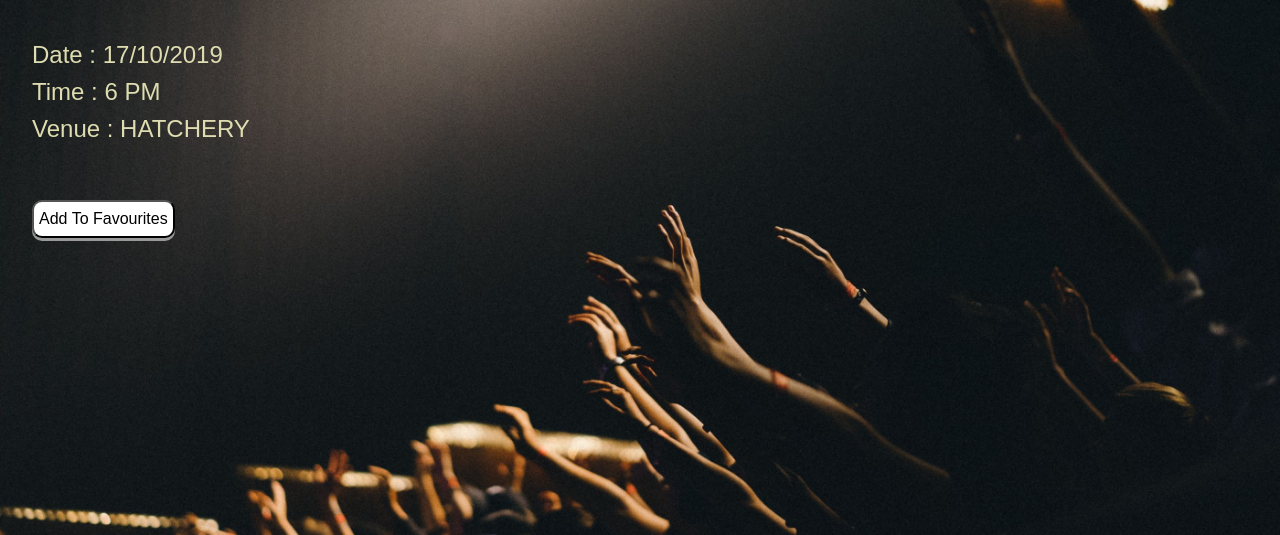
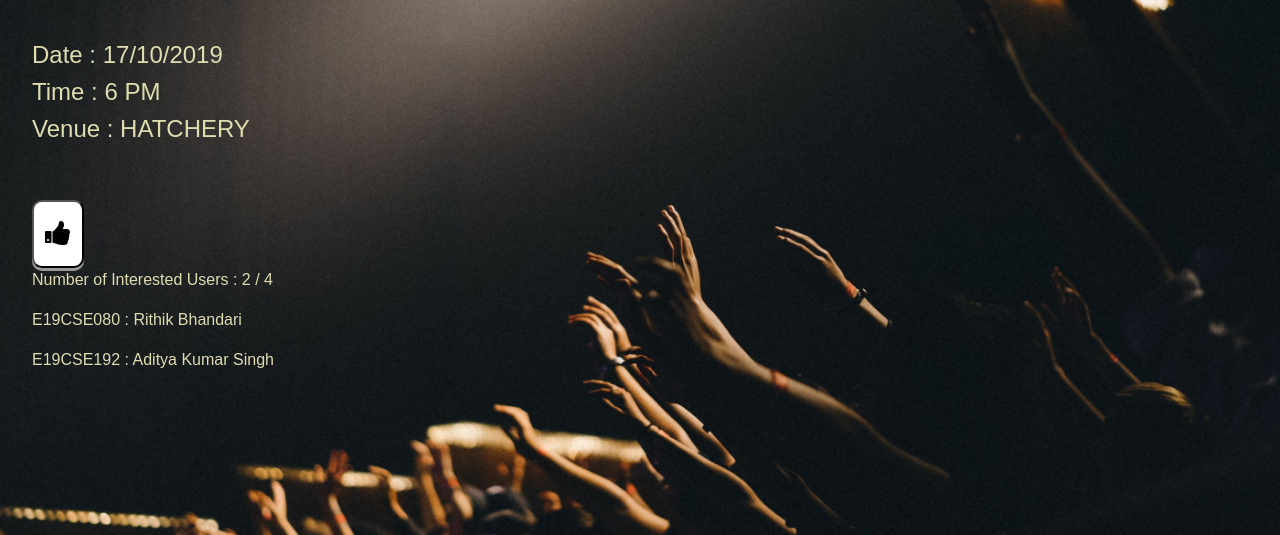
Before and after one commit to rithik-dev/Unspammify, a Flask app: page /events/181448 in a window 1280 px wide. Shown: the part 265-800 px from the top of the page. Run offline with Flask 2, Linux system fonts and the light colour scheme; the visitor is signed in with stand-in values (Sample User, id 1); data comes from the database, SQL or seed files in the repository; both versions use the stored data as it was after the commit; some libraries are stand-ins or nearby versions.

Commit message:
Add files via upload
-delete extra background images
-changed ui .. added icons instead of text
-added sort_events function to sort events based on date
-shows number and names of interested users for an event when admin is logged in
-events section now modifies to show different options based on who is logged in ..either user or admin
-minor fixes

```diff
--- a/app.py
+++ b/app.py
@@ -5,12 +5,31 @@
 from datetime import timedelta
 from flask_mail import Mail, Message  # to send email
 from forms import (LoginForm, RegisterForm)  # , OTPForm)
+from datetime import datetime
 
 app = Flask(__name__)
 app.config.from_pyfile('app_config.py')
 db = SQLAlchemy(app)
 
 mail = Mail(app)
+
+
+def sort_events(lst):    # sort events based on date only
+    new_list = []
+
+    while lst:
+        minimum = datetime.strptime(lst[0].EventDate, '%d/%m/%Y').date()
+        ev = lst[0]
+        for e in lst:
+            event_date = datetime.strptime(e.EventDate, '%d/%m/%Y').date()
+            if event_date < minimum:
+                minimum = event_date
+                ev = e
+        new_list.append(ev)
+        if ev in lst:
+            lst.remove(ev)
+
+    return new_list
 
 
 def get_session():
@@ -30,8 +49,12 @@
         flash(message_on_true, 'success')
         return True
     except Exception as e:
-        flash("Error Sending Email", 'danger')
-        return False
+        if recipients:    # there is atleast one interested user
+            flash("Error Sending Email", 'danger')
+            return False
+        else:
+            flash("Email Not Sent As No User Was Interested !!", 'warning')
+            return False
 
 
 # def addAdmin(id, password):
@@ -78,7 +101,7 @@
         events = []
         for event in favourite_events:
             events.append(EventsModel.query.filter_by(ID=event).first())
-        return render_template("panels/user/homepage.html", events=events)
+        return render_template("panels/user/homepage.html", events=sort_events(events))
     else:
         flash(f"User '{user_id}' Not Logged In", 'danger')
         print(f"User '{user_id}' Not Logged In")
--- a/app_config.py
+++ b/app_config.py
@@ -1,4 +1,4 @@
-DEBUG = True
+DEBUG = False
 SECRET_KEY = 'n#q#_j5ad&CDha7&gCNfc*pGXAkfhL=*KaHvh=Ehuv+HTqbBH=$2w9p+gf$X@jgW9_5dTaq3pt!f-g#@VPpBDhrYwnSrLcbe=zSzHH'
 SQLALCHEMY_DATABASE_URI = 'sqlite:///database.db'
 
--- a/static/css/layout-style.css
+++ b/static/css/layout-style.css
@@ -39,14 +39,18 @@
 }
 
 .card-body{
-    height:310px;
+    height:280px;
+}
+
+.card-body .card-subtitle{
+padding:2px;
 }
 .card .card-body .card-title,
 .card .card-body .card-link {
   color: black;
 }
 
-input[type="button"] {
+input[type="button"],button {
   background-color: var(--card-button-color);
   padding: 5px;
   text-align: center;
@@ -59,11 +63,16 @@
   box-shadow: 0 3px #999;
   transition: 0.1s;
 }
-input[type="button"]:hover {
+input[type="button"]:hover{
   font-weight: bold;
 }
 
-input[type="button"]:active {
+a button{
+  font-size:28px;
+  padding:11px;
+}
+
+input[type="button"]:active{
   box-shadow: 0 1px #666;
   transform: translateY(2px);
 }
--- a/templates/events/display-event-page.html
+++ b/templates/events/display-event-page.html
@@ -23,6 +23,24 @@
 <br/>
 <br/>
 
-<a href="/events/add-to-fav/{{event.ID}}" class="card-link"><input type="button"
-                            value="Add To Favourites"></a>
+<!--<a href="/events/add-to-fav/{{event.ID}}" class="card-link"><input type="button"-->
+<!--                            value="Add To Favourites"></a>-->
+
+{% set session = get_session() %}
+<a href="/events/add-to-fav/{{event.ID}}" data-toggle="tooltip" title="Add To Favourites">
+    <button>
+        <i class="fa fa-thumbs-up"></i>
+    </button>
+</a>
+
+<!-- displaying interested users name here only if admin is logged in  -->
+{% if 'admin' in session %}
+{% if users_interested %}
+<p>Number of Interested Users : {{ num_interested }} / {{ total_users_registered }}</p>
+{% for user in users_interested %}
+    <p>{{user[0]}}  :  {{user[1]}}</p>
+{% endfor %}
+{% endif %}
+{% endif %}
+
 {% endblock %}
--- a/templates/layout.html
+++ b/templates/layout.html
@@ -17,11 +17,23 @@
     <script src="https://ajax.googleapis.com/ajax/libs/jquery/2.1.1/jquery.min.js"></script>
     {% block head %}
     <title>{% block title %}Bennett University {% endblock %}</title>
+
+    <!--    font awesome icons  -->
+    <link rel="stylesheet" href="https://cdnjs.cloudflare.com/ajax/libs/font-awesome/4.7.0/css/font-awesome.min.css">
+
+
     <link rel="stylesheet" type="text/css" href="{{ url_for('static',filename='css/layout-style.css') }}">
     {% endblock %}
 
     {% block style %}
     {% endblock %}
+
+<!--    tooltip jQuery     -->
+    <script>
+        $(document).ready(function(){
+            $('[data-toggle="tooltip"]').tooltip();
+        });
+</script>
     {% block script_block %}
     {% endblock %}
 </head>
--- a/views_admin.py
+++ b/views_admin.py
@@ -1,4 +1,4 @@
-from app import (app, render_template, session, flash, redirect)
+from app import (app, render_template, session, flash, redirect, sort_events)
 from models import EventsModel
 
 URL_PREFIX = '/admin'
@@ -8,7 +8,7 @@
 def admin_panel():
     if 'admin' in session:
         return render_template("panels/admin/homepage.html"
-                               , events=EventsModel.query.order_by(EventsModel.EventDate).all())
+                               , events=sort_events(EventsModel.query.all()))
     else:
         flash("Admin Not Logged In", 'danger')
         print("Admin Not Logged In")
--- a/views_events.py
+++ b/views_events.py
@@ -1,27 +1,10 @@
-from app import (app, db, render_template, request, session, flash, redirect, sendMail)
+from app import (app, db, render_template, request, session, flash, redirect, sendMail, sort_events)
 from forms import AddEvent
 from models import EventsModel, UserModel
 from random import randint  # generating random id for events
 from datetime import datetime, date
 
 URL_PREFIX = '/events'
-#
-#
-# def sort_events(lst):
-#     current_date = date.today()
-#     print("l",lst)
-#     new_list = []
-#     minimum = current_date
-#     while lst:
-#         for e in lst:
-#             event_date = datetime.strptime(e.EventDate, '%d/%m/%Y').date()
-#             if event_date < minimum:
-#                 minimum = event_date
-#                 ev = e
-#         new_list.append(ev)
-#         lst.remove(ev)
-#         print(",,>",new_list)
-#         return new_list
 
 
 def get_event_description(e, msg=''):
@@ -53,7 +36,7 @@
 def display_events():
     if 'user' in session or 'admin' in session:  # accessible only if user or admin is logged in
         return render_template("events/homepage.html",
-                               events=EventsModel.query.order_by(EventsModel.EventDate).all())
+                               events=sort_events(EventsModel.query.all()))
     else:
         flash("Not Logged In", 'danger')
         print("Not Logged In")
@@ -242,7 +225,22 @@
             print(f"Event  With ID : '{event_id}' Does Not Exist")
             return redirect(URL_PREFIX)
         else:
-            return render_template('events/display-event-page.html', event=e)
+            users_interested = []
+            num_interested = 0
+            total_users_registered = 0
+            if 'admin' in session:    # if admin in session then show names of interested users
+                rs = UserModel.query.all()
+                total_users_registered = len(rs)
+                for i in rs:
+                    if event_id in i.InterestedActivities:
+                        users_interested.append([i.ID,i.Name])
+                num_interested = len(users_interested)
+
+            return render_template('events/display-event-page.html', event=e,
+                                   users_interested=users_interested,
+                                   num_interested=num_interested,
+                                   total_users_registered=total_users_registered
+                                   )
     else:
         flash("Not Logged In", 'danger')
         print("Not Logged In")
@@ -278,7 +276,6 @@
             if event_date < current_date:
                 # db.session.delete(e)
                 pass
-
             db.session.commit()
         sort_events(events)
 
```
Also changed, not shown: templates/events/homepage.html (+47 -5 lines), templates/panels/admin/homepage.html (+38 -8 lines), templates/panels/user/homepage.html (+17 -5 lines), database.db.
